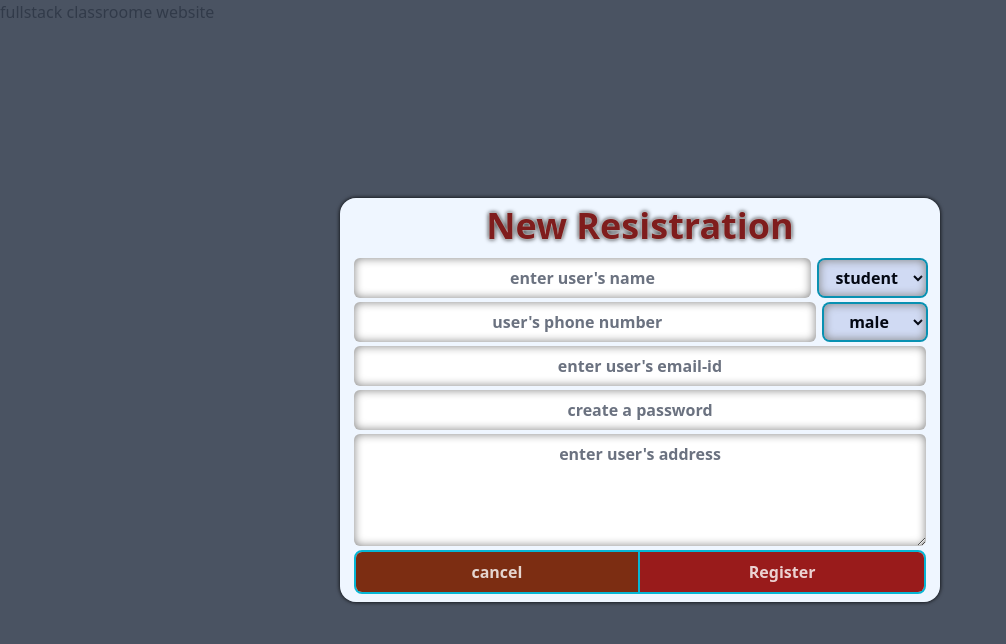
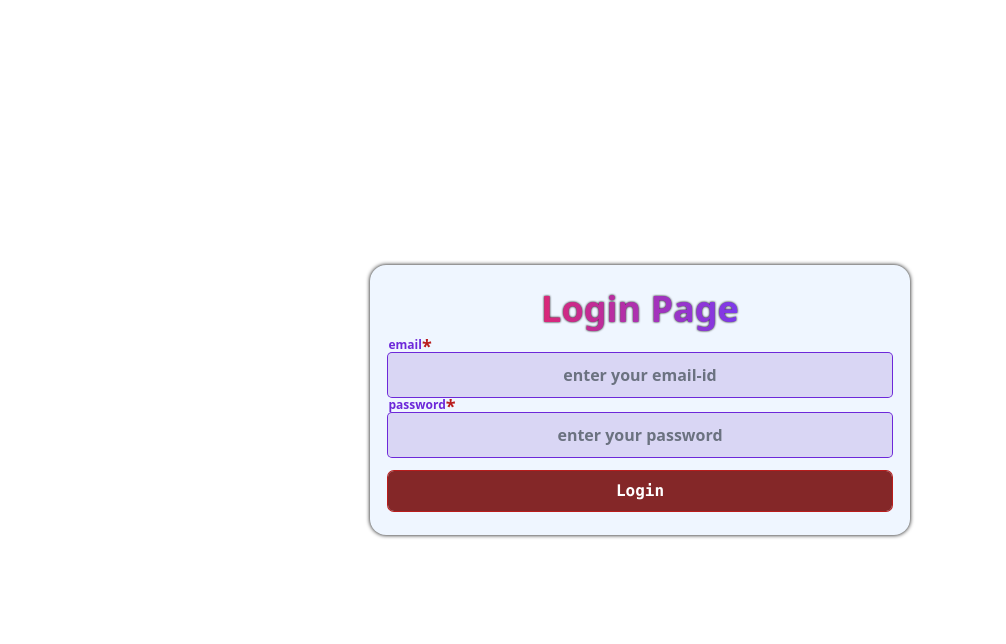
Before and after one commit to abhis12321/fullstack-classroom-website-assignment-from-heliverse, a Next.js app: page / in a window 1280 px wide. Shown: the top 644 px of the page, without its empty margins (0-1006 px from the left). Built offline with nearby package versions, Linux system fonts and the light colour scheme.

Commit message:
User Login component is created

```diff
--- /dev/null
+++ b/app/__components/UserLogin.js
@@ -0,0 +1,37 @@
+import axios from 'axios';
+import React, { useState } from 'react';
+import UserRegister from './UserRegistration';
+
+export default function UserLogin() {
+    const [option, setOption] = useState(0);
+    const [email, setEmail] = useState('');
+    const [password, setPassword] = useState('');
+
+    const handleLogin = e => {
+        e.preventDefault();
+        const body = { email, password };
+        console.log(body);
+    }
+
+
+    return (
+        <div className="flex flex-col items-center justify-center gap-3 w-full min-h-[100vh]">
+            <form onSubmit={handleLogin} className="text-violet-700 font-semibold bg-blue-50 shadow-[0_0_4px_black] w-[98%] max-w-[540px] rounded-2xl px-1 sm:px-2 py-6 flex flex-col items-center justify-center" autoComplete='on'>
+                <h2 className="font-extrabold text-4xl text-center rounded-md text-transparent bg-clip-text bg-gradient-to-r from-pink-600 to-violet-600 w-fit pb-2 leading-12 drop-shadow-[0_0_1px_black]">Login Page</h2>
+
+                <div className="flex flex-col w-[96%]">
+                    <label htmlFor="email" className="text-violet-700 text-xs relative after:absolute after:top-[-5px] after:content-['*'] after:text-red-700 after:text-lg">email</label>
+                <input type="email" value={email} onChange={(e) => setEmail(e.target.value)} className='w-full max-w-[550px] bg-violet-800/15 focus:shadow-[0_0_15px_brown_inset] px-2 py-[10px] rounded text-center outline-none focus:bg-green-600/15 ring-1 focus:ring-2 ring-violet-700 placeholder:text-gray-500' placeholder='enter your email-id' name='email' required />
+                </div>
+                <div className="flex flex-col w-[96%]">
+                    <label htmlFor="password" className="text-violet-700 text-xs relative after:absolute after:top-[-5px] after:content-['*'] after:text-red-700 after:text-lg">password</label>
+                <input type="password" value={password} onChange={(e) => setPassword(e.target.value)} className='w-full max-w-[550px] bg-violet-800/15 focus:shadow-[0_0_15px_brown_inset] px-2 py-[10px] rounded text-center outline-none focus:bg-green-600/15 ring-1 focus:ring-2 ring-violet-700 placeholder:text-gray-500' placeholder='enter your password' name='password' required /></div>
+
+                <button type='submit' className='w-[96%] max-w-[550px] text-center rounded-md bg-red-900/95 py-2 mt-[14px] hover:bg-red-700 font-mono text-white ring-1 focus:ring-2 ring-red-700' >Login</button>
+            </form>
+            {
+                option == 1 && <UserRegister setOption={setOption} />
+            }
+        </div>
+    )
+}
--- a/app/page.js
+++ b/app/page.js
@@ -1,13 +1,11 @@
 "use client"
-import React from 'react'
-import UserRegister from './__components/UserRegistration';
+import React, { useState } from 'react'
+import UserLogin from './__components/UserLogin';
 
 export default function page() {
-  const [option , setOption] = React.useState(0);
   return (
     <div className=''>
-      fullstack classroome website
-      <UserRegister setOption={setOption} />
+      <UserLogin/>
     </div>
   )
 }
```
